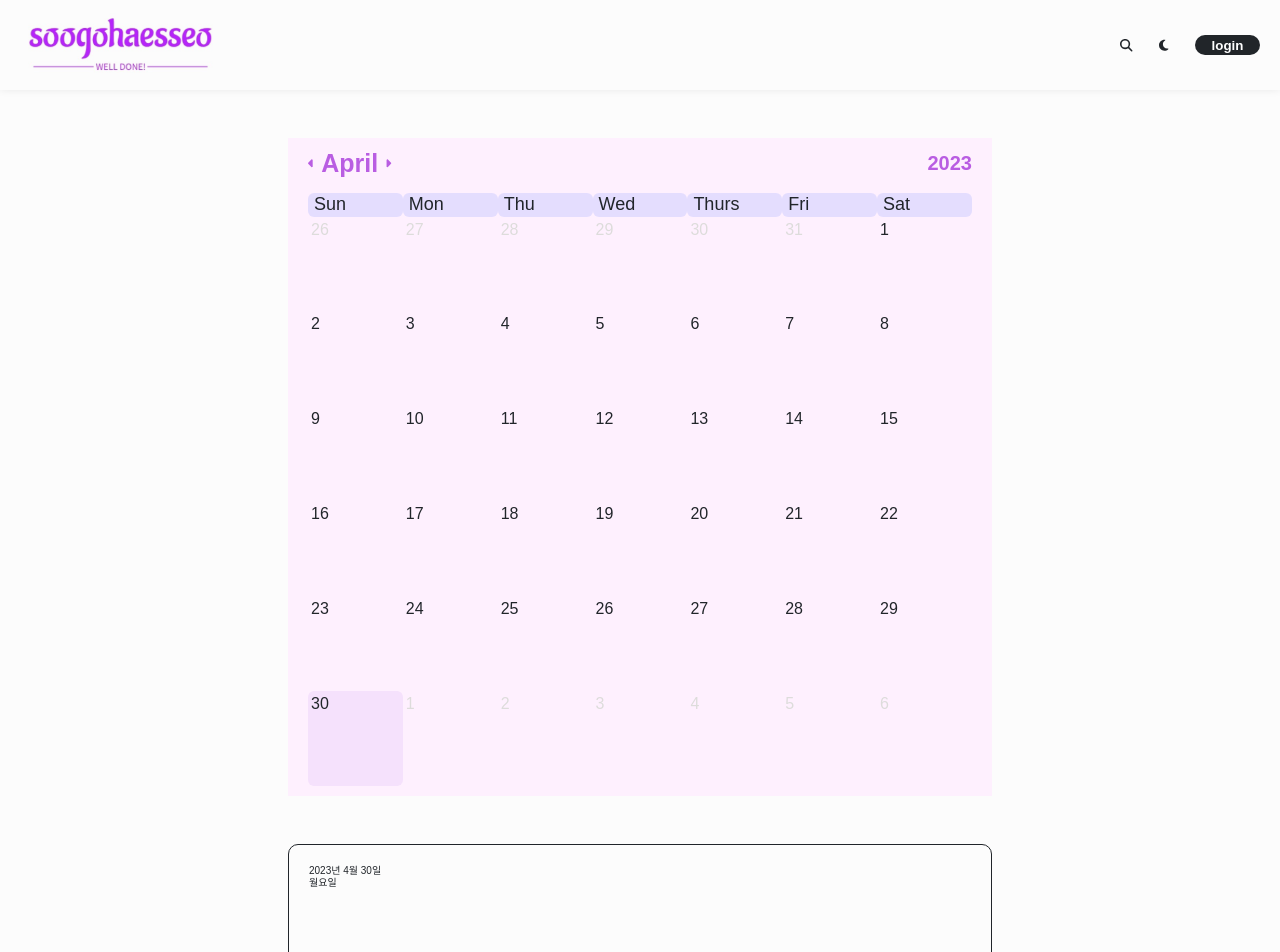
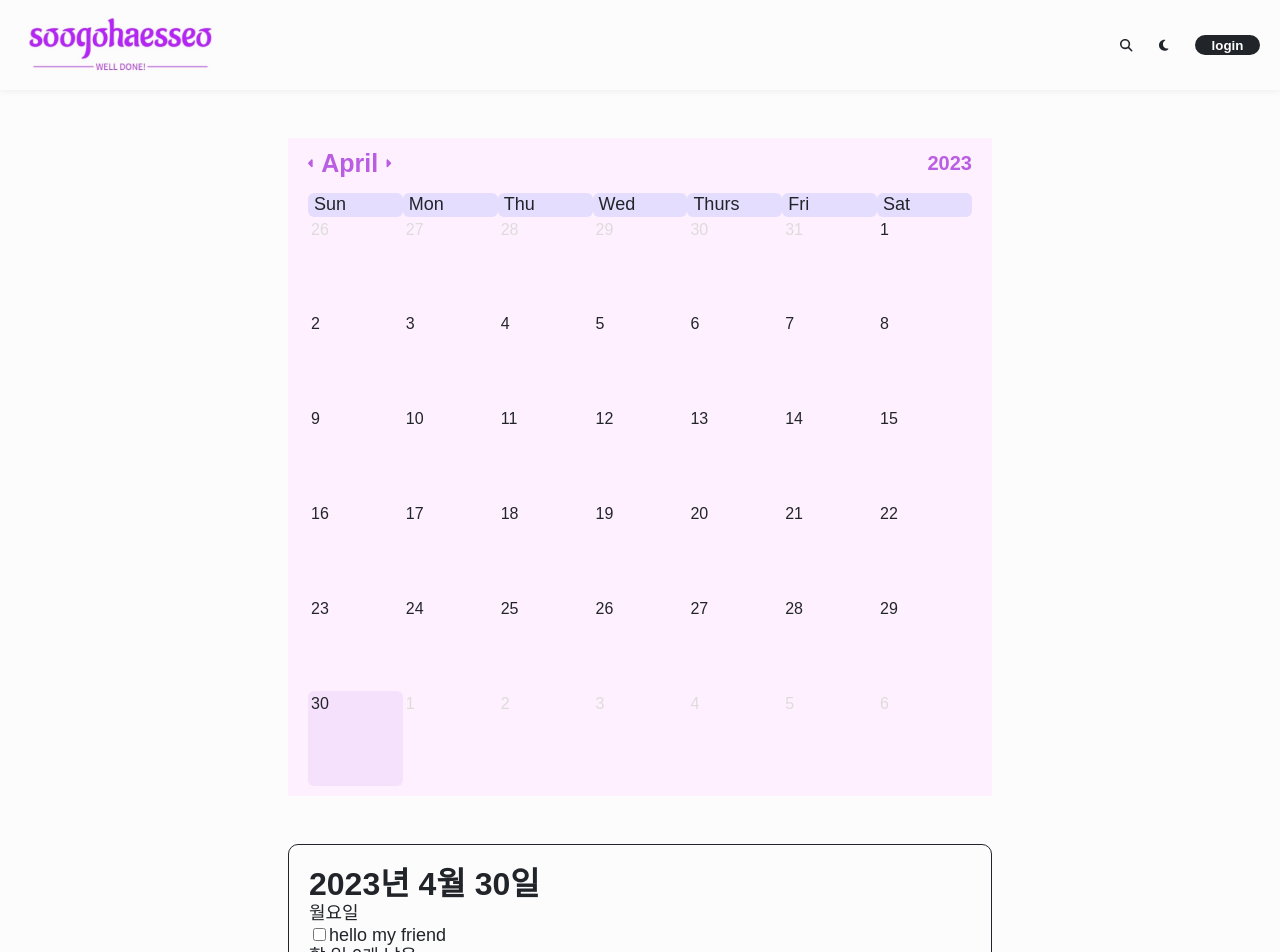
Before and after one commit to Brylimo/soogohaesseo, a React (Create React App) app in the folder soogohaesseo-client/: page / in a window 1280 px wide. Shown: the top 952 px of the page. Built offline with nearby package versions, Linux system fonts and the light colour scheme.

Commit message:
todo 추가 수정본

```diff
--- a/soogohaesseo-client/src/components/Todo.tsx
+++ b/soogohaesseo-client/src/components/Todo.tsx
@@ -19,11 +19,23 @@ const TodoHeader = styled.div`
 const TodoDay = styled.div`
     display: flex;
     flex-direction: column;
-    height: 150px;
+`;
+const TodoNum = styled.div`
+    font-size: 18px;
+`;
+const TodaySpan = styled.span`
+    font-weight: bold;
+    font-size: 3.2rem;
 `;
 
-const TodoNum = styled.div`
+const DaySpan = styled.span`
+    font-size: 18px;
+`;
 
+const TodoBody = styled.div`
+    display: flex;
+    flex-direction: column;
+    font-size: 18px;
 `;
 
 interface TodoProps {
@@ -40,9 +52,14 @@ const Todo = ({ selectedDate }:TodoProps) => {
         <TodoFrame>
             <TodoHeader>
                 <TodoDay>
-                    <span>{selectedDate.getFullYear()}년 {selectedDate.getMonth()+1}월 {selectedDate.getDate()}일</span>
-                    <span>{week[selectedDate.getDay()]}</span>
+                    <TodaySpan>{selectedDate.getFullYear()}년 {selectedDate.getMonth()+1}월 {selectedDate.getDate()}일</TodaySpan>
+                    <DaySpan>{week[selectedDate.getDay()]}</DaySpan>
                 </TodoDay>
+                <TodoBody>
+                    <div>
+                        <input type="checkbox" /><span>hello my friend</span>
+                    </div>
+                </TodoBody>
                 <TodoNum>
                     할 일 0개 남음
                 </TodoNum>
```
Also changed, not shown: soogohaesseo-client/src/components/CalendarBody.tsx (line endings or trailing spaces).
